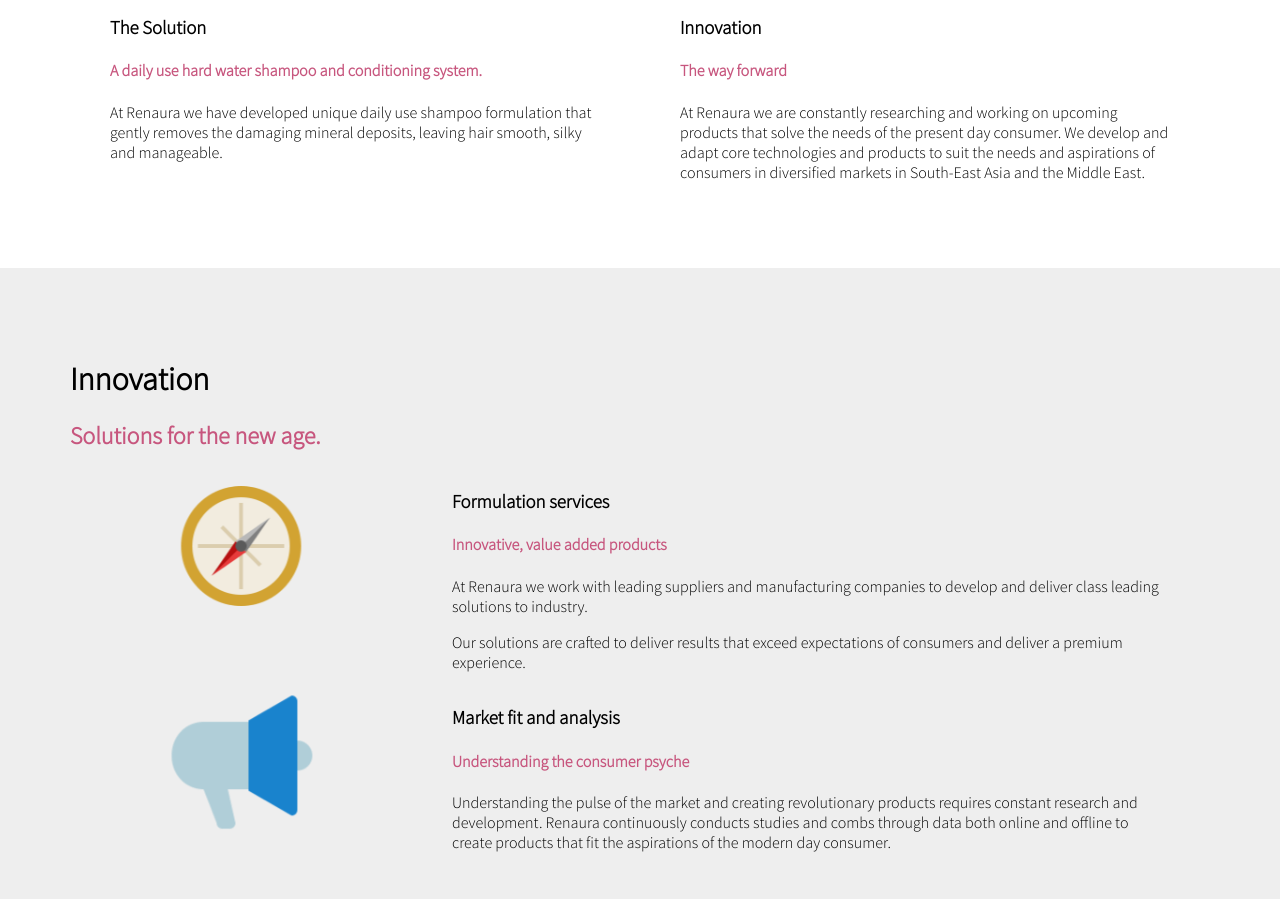
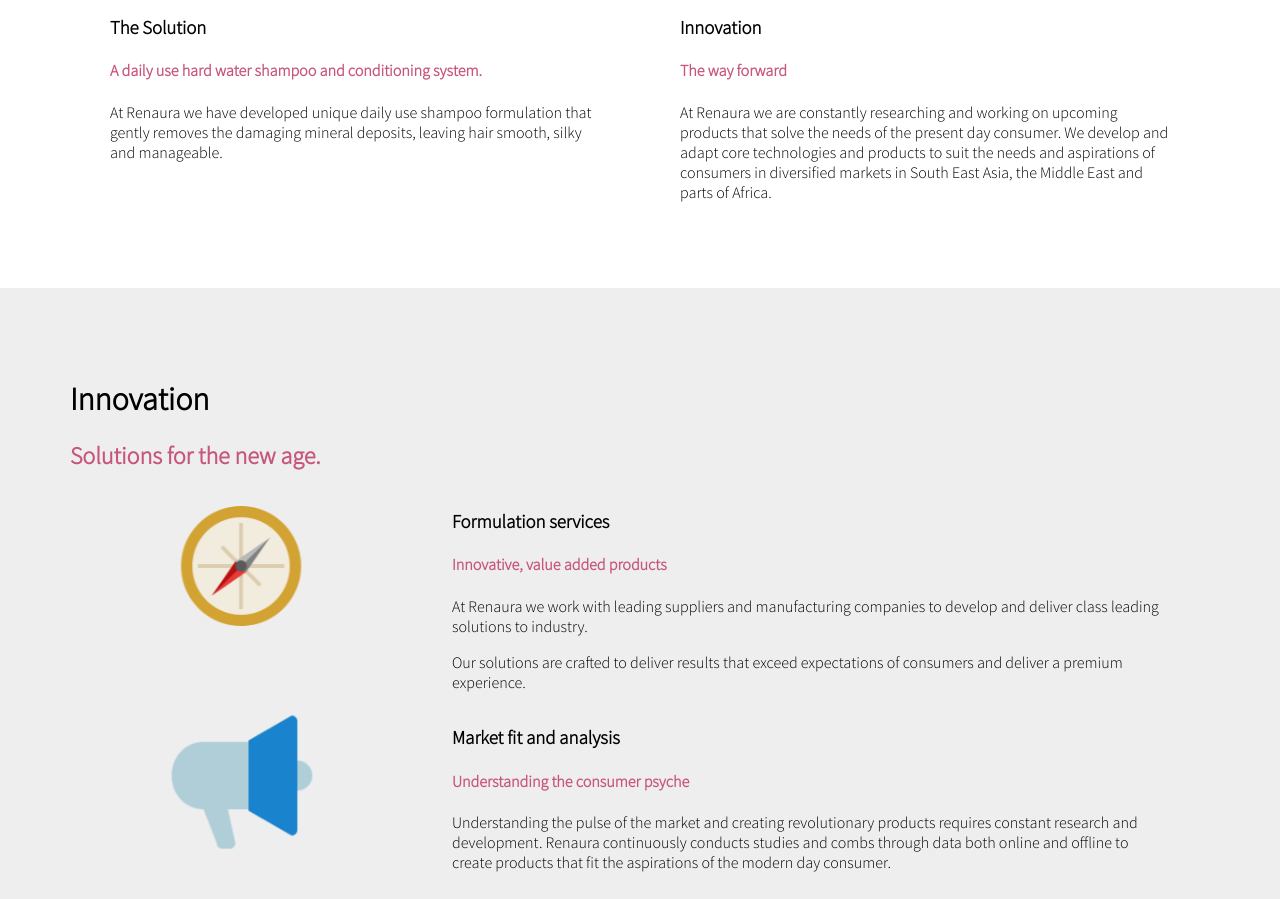
Before and after one commit to kakulgupta/renaura, a website: page app/index.html in a window 1280 px wide. Shown: the part 2144-3043 px from the top of the page. Drawn offline with nearby package versions, Linux system fonts and the light colour scheme; files that its build step writes are made by us from their sources; files whose address does not match are found by name.

Commit message:
text change

```diff
--- a/app/index.html
+++ b/app/index.html
@@ -135,7 +135,7 @@
             <h3>Innovation</h3>
             <h4 class="font-red">The way forward</h4>
             <p>
-              At Renaura we are constantly researching and working on upcoming products that solve the needs of the present day consumer. We develop and adapt core technologies and products to suit the needs and aspirations of consumers in diversified markets in South-East Asia and the Middle East.
+              At Renaura we are constantly researching and working on upcoming products that solve the needs of the present day consumer. We develop and adapt core technologies and products to suit the needs and aspirations of consumers in diversified markets in South East Asia, the Middle East and parts of Africa.
             </p>
           </div>
         </div>
```
